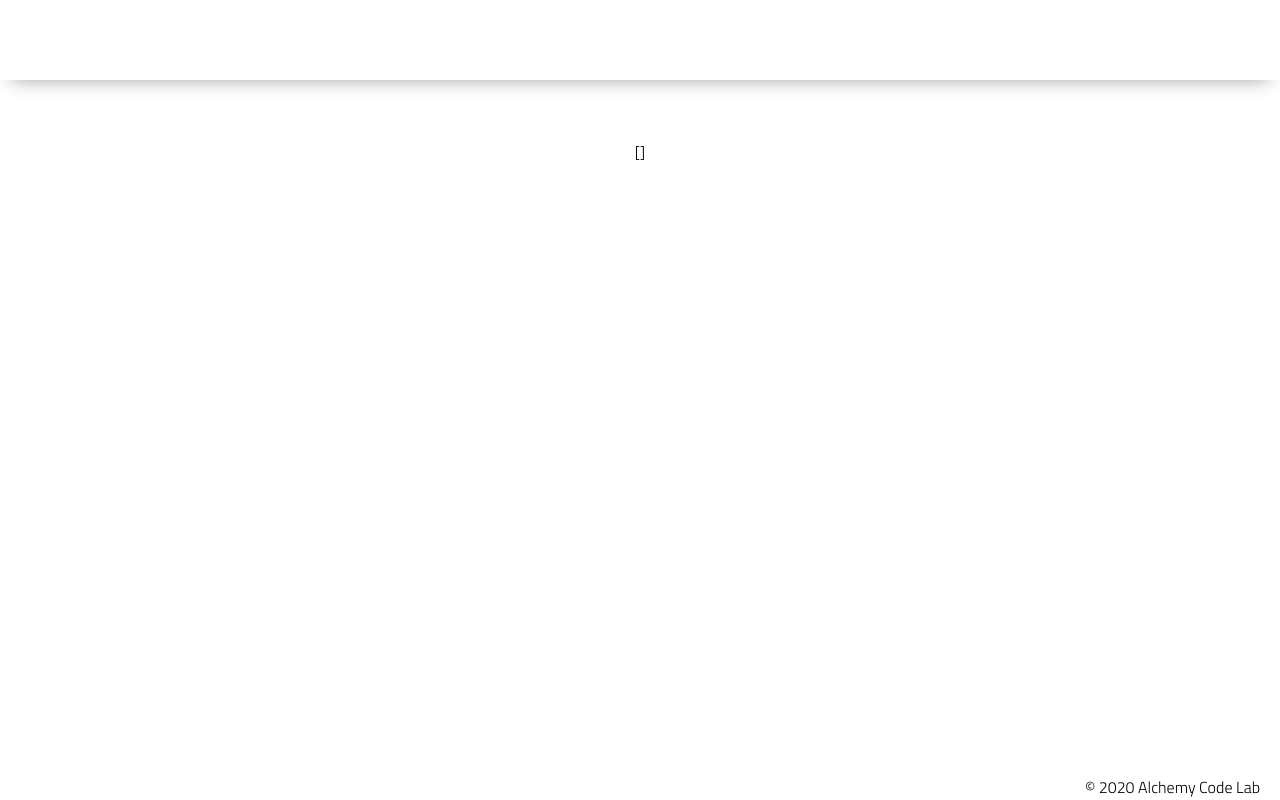
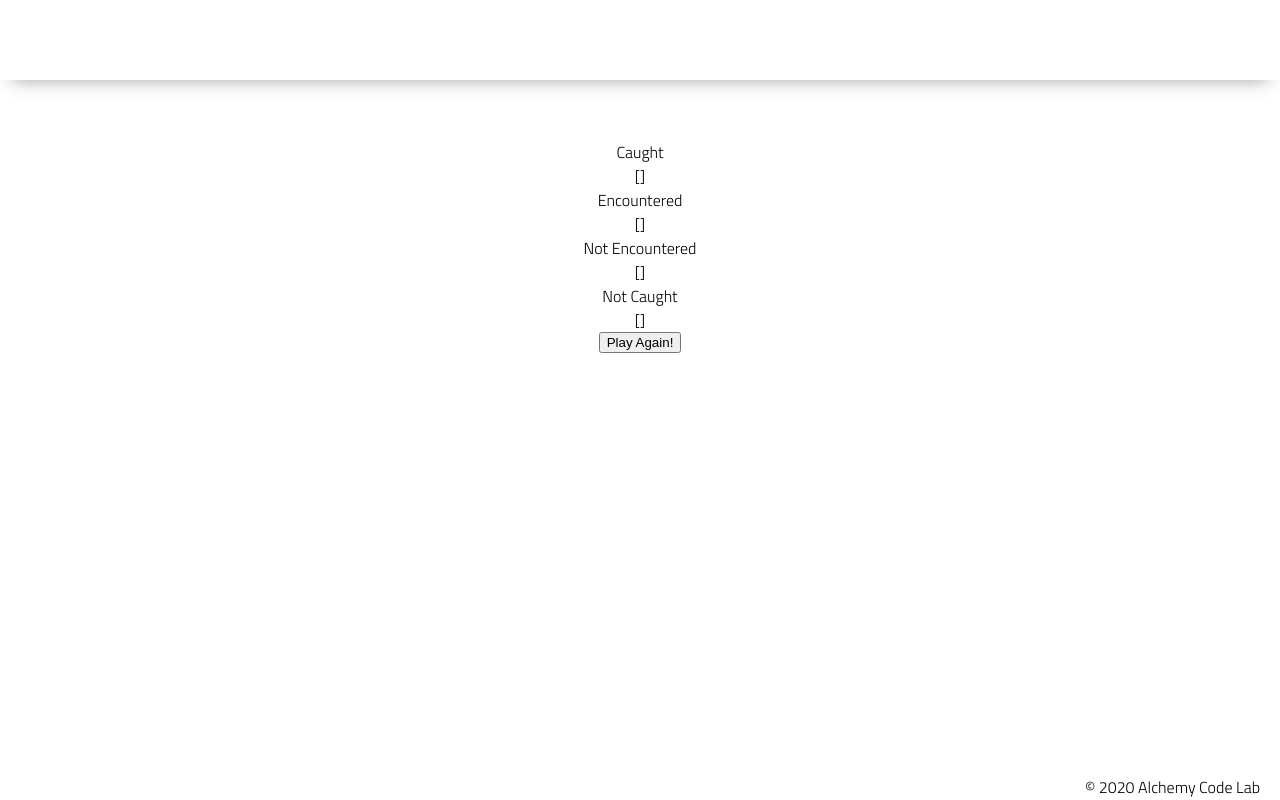
Before and after one commit to gabrielsimek/Poke-Catcher-Lab-11, a plain HTML site: page results/index.html in a window 1280 px wide. Drawn offline with Linux system fonts and the light colour scheme.

Commit message:
add redirect and clear local storage to result page

```diff
--- a/results/app.js
+++ b/results/app.js
@@ -4,14 +4,22 @@ import { getPokeDex } from '../local-storage-utils.js';
 import { getResults } from './results-utils.js';
 const results = getResults();
 const [caught, encountered, notEncountered, notCaught] = results;
-
+const buttonEl = document.getElementById('play-again')
 
 const caughtEl = document.getElementById('caught');
 caughtEl.textContent = JSON.stringify(caught);
+
 const encounteredEl = document.getElementById('encountered');
+encounteredEl.textContent = JSON.stringify(encountered);
+
 const notEncounteredEl = document.getElementById('not-encountered');
+notEncounteredEl.textContent = JSON.stringify(notEncountered);
+
 const notCaughtEl = document.getElementById('not-caught');
+notCaughtEl.textContent = JSON.stringify(notCaught);
 
 
-
-console.log(caught, encountered, notEncountered, notCaught);
+buttonEl.addEventListener('click', () => {
+    localStorage.removeItem('POKEDEX');
+    window.location = '/';
+});
--- a/results/index.html
+++ b/results/index.html
@@ -20,14 +20,23 @@
     </header>
     <main>
         <section class="main-section">
+            <h3>Caught</h3>
           <div id="caught">
+
           </div>
+
+          <h3>Encountered</h3>
           <div id="encountered">
           </div>
+
+          <h3>Not Encountered</h3>
           <div id="not-encountered">
           </div>
+
+          <h3>Not Caught</h3>
           <div id="not-caught">
           </div>
+          <button id="play-again">Play Again!</button>
         </section>
     </main>
     <footer>
```
